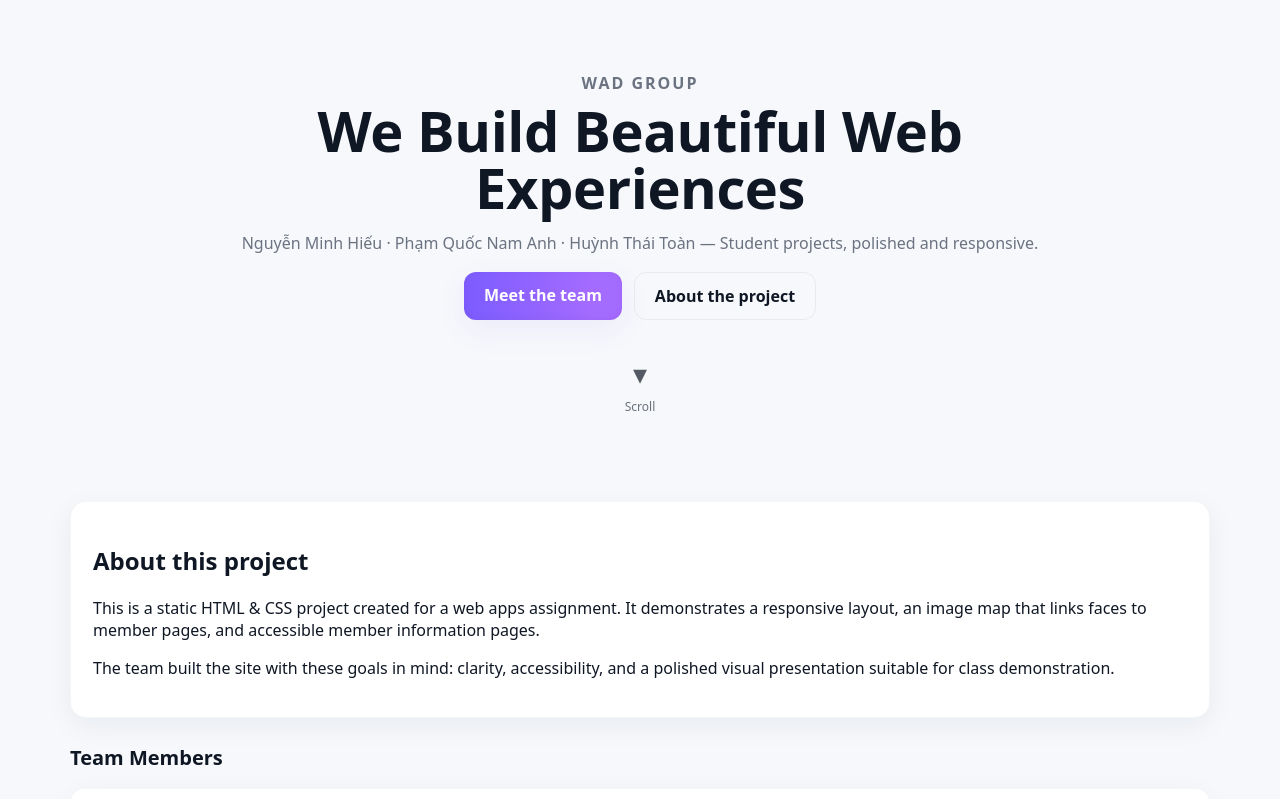
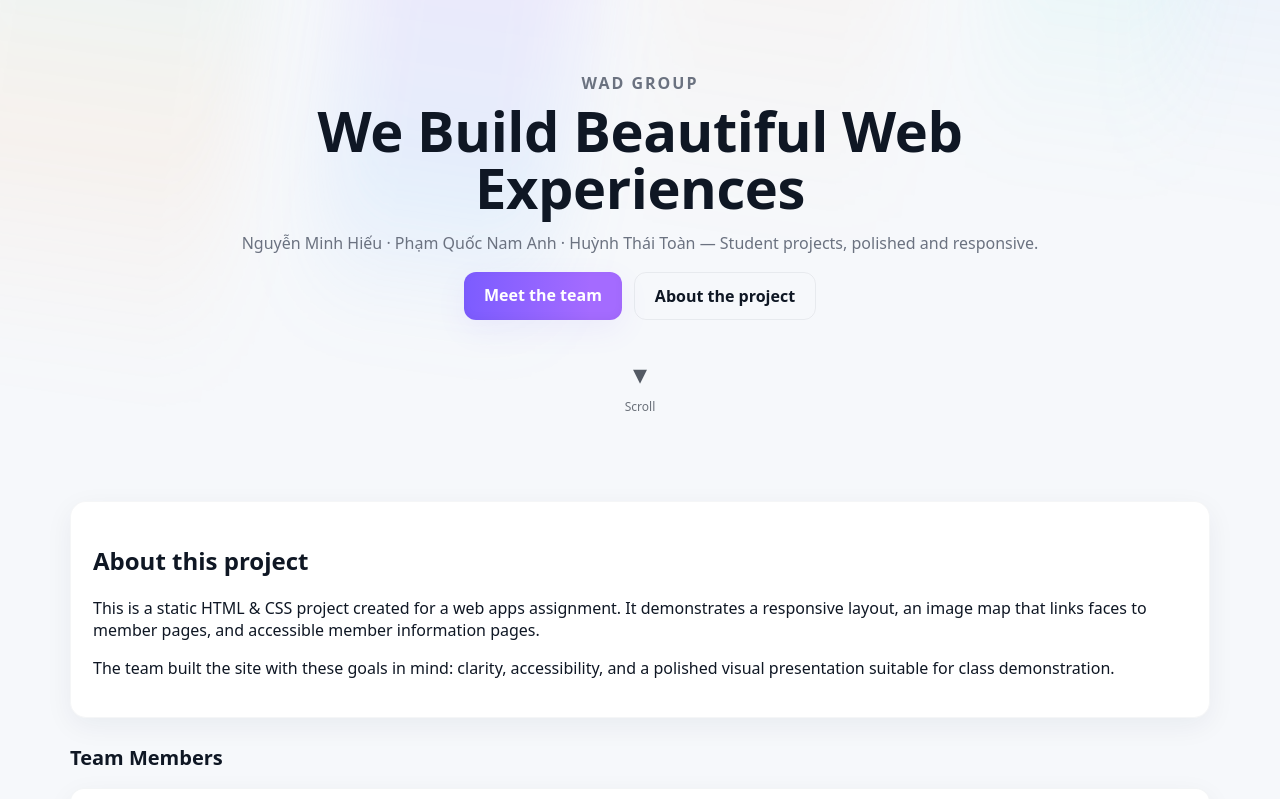
Before and after one commit to JakeConal/wad-group-information-website, a plain HTML site: page index.html in a window 1280 px wide. Shown: the top 799 px of the page. Drawn offline with Linux system fonts and the light colour scheme.

Commit message:
Add decorative rainbow blur background using CSS

```diff
--- a/css/styles.css
+++ b/css/styles.css
@@ -617,3 +617,49 @@ body {
     transition: none !important;
   }
 }
+
+/* Rainbow blur decorative stripes (non-interactive) */
+:root{
+  --r-purple: rgba(232,121,249,0.16);
+  --r-blue:   rgba(96,165,250,0.12);
+  --r-green:  rgba(94,234,212,0.13);
+  --r-peach:  rgba(255,165,89,0.08);
+}
+
+.rainbow-wrap{
+  position: fixed;
+  inset: -10% -20% -10% -20%;
+  z-index: 0;
+  pointer-events: none;
+  overflow: hidden;
+}
+
+body > *{ position: relative; z-index: 1; }
+
+.stripe{
+  position: absolute;
+  top: -15%;
+  height: 130vh;
+  width: 18vw;
+  filter: blur(36px) saturate(110%);
+  transform-origin: top right;
+  mix-blend-mode: plus-lighter;
+  opacity: 0.95;
+  will-change: transform;
+  animation: stripeMove linear infinite;
+}
+
+.s1{ right: -10%; transform: rotate(8deg); background: linear-gradient(180deg, var(--r-purple), transparent 40%); animation-duration:36s; animation-delay:-2s }
+.s2{ right: 4%; transform: rotate(12deg); width:22vw; background: linear-gradient(180deg, var(--r-blue), transparent 42%); animation-duration:42s; animation-delay:-6s }
+.s3{ right: 18%; transform: rotate(6deg); width:16vw; background: linear-gradient(180deg, var(--r-green), transparent 40%); animation-duration:30s; animation-delay:-10s }
+.s4{ right: 34%; transform: rotate(10deg); width:20vw; background: linear-gradient(180deg, var(--r-peach), transparent 46%); animation-duration:48s; animation-delay:-14s }
+.s5{ right: 52%; transform: rotate(7deg); width:18vw; background: linear-gradient(180deg, var(--r-purple), var(--r-blue) 40%, transparent 56%); animation-duration:40s; animation-delay:-18s }
+.s6{ right: 70%; transform: rotate(11deg); width:24vw; background: linear-gradient(180deg, var(--r-green), var(--r-peach) 36%, transparent 60%); animation-duration:34s; animation-delay:-22s }
+
+@keyframes stripeMove{
+  from{ transform: translateX(0) rotate(8deg) }
+  50% { transform: translateX(6%) rotate(8deg) }
+  to  { transform: translateX(0) rotate(8deg) }
+}
+
+@media (prefers-reduced-motion: reduce){ .stripe{ animation:none; filter:blur(28px) } }
--- a/index.html
+++ b/index.html
@@ -8,6 +8,15 @@
   </head>
 
   <body>
+    <!-- Decorative rainbow blur background (pure CSS) -->
+    <div class="rainbow-wrap" aria-hidden="true">
+      <div class="stripe s1"></div>
+      <div class="stripe s2"></div>
+      <div class="stripe s3"></div>
+      <div class="stripe s4"></div>
+      <div class="stripe s5"></div>
+      <div class="stripe s6"></div>
+    </div>
 
     <!-- Header / Hero -->
     <header
```
